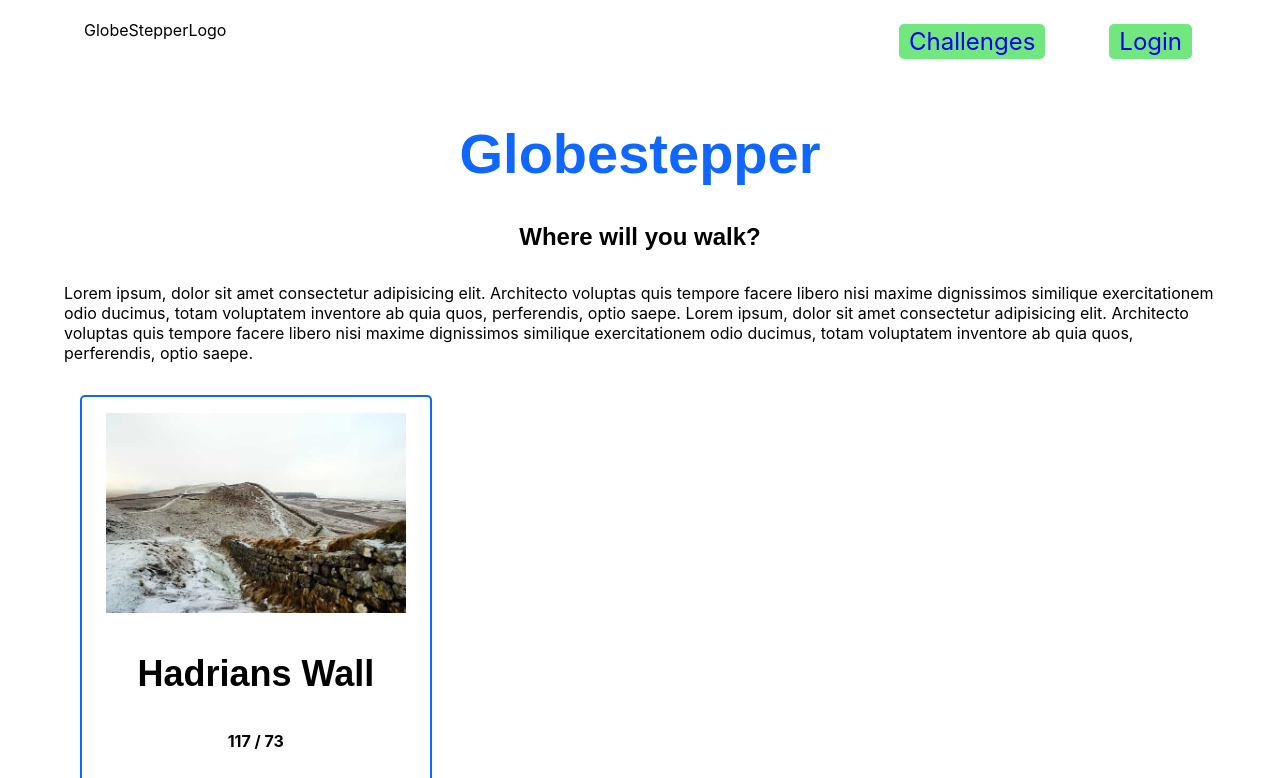
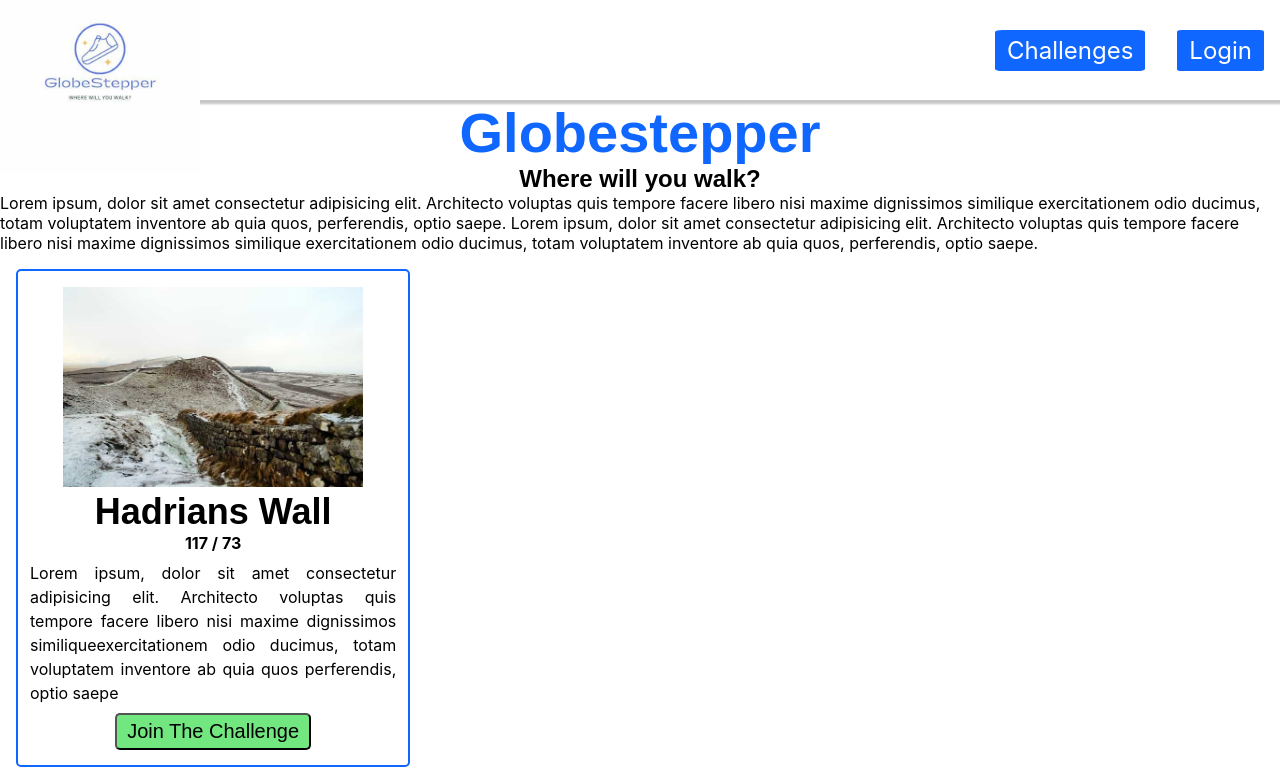
Before and after one commit to CarlaSlattery/Globe-Stepper, a React (Create React App) app: page / in a window 1280 px wide. Shown: the top 778 px of the page. Built offline with nearby package versions, Linux system fonts and the light colour scheme; a web font is replaced by a local one.

Commit message:
restructured navbar, logo added

```diff
--- a/src/components/RootLayout.jsx
+++ b/src/components/RootLayout.jsx
@@ -2,20 +2,24 @@ import React from "react";
 // eslint-disable-next-line import/no-extraneous-dependencies
 import { NavLink, Outlet } from "react-router-dom";
 
+import globeStepper from "../assets/GlobeStepper.jpg";
+
 function RootLayout() {
   return (
     <div className="app-root-layout">
-      <header>
-        <nav>
-          <span className="logo">GlobeStepperLogo</span>
-          <NavLink to="/" activeClassName="active">
-            Challenges
-          </NavLink>
-          <NavLink to="login" activeClassName="active">
-            Login
-          </NavLink>
-        </nav>
-      </header>
+      <nav className="navigation">
+        <img className="navbar-logo" src={globeStepper} alt="logo" />
+        <div className="navigation-menu">
+          <ul>
+            <li>
+              <NavLink to="/">Challenges</NavLink>
+            </li>
+            <li>
+              <NavLink to="login">Login</NavLink>
+            </li>
+          </ul>
+        </div>
+      </nav>
       <main>
         <Outlet />
       </main>
--- a/src/styles/App.css
+++ b/src/styles/App.css
@@ -7,7 +7,7 @@
 
 body {
   display: grid;
-  max-width: 90%;
+
   margin: 0 auto;
 }
 
--- a/src/styles/index.css
+++ b/src/styles/index.css
@@ -1,13 +1,19 @@
+* {
+  box-sizing: border-box;
+  margin: 0;
+  padding: 0;
+}
+
 body {
   margin: 0;
-  font-family: -apple-system, BlinkMacSystemFont, 'Segoe UI', 'Roboto', 'Oxygen',
-    'Ubuntu', 'Cantarell', 'Fira Sans', 'Droid Sans', 'Helvetica Neue',
+  font-family: -apple-system, BlinkMacSystemFont, "Segoe UI", "Roboto", "Oxygen",
+    "Ubuntu", "Cantarell", "Fira Sans", "Droid Sans", "Helvetica Neue",
     sans-serif;
   -webkit-font-smoothing: antialiased;
   -moz-osx-font-smoothing: grayscale;
 }
 
 code {
-  font-family: source-code-pro, Menlo, Monaco, Consolas, 'Courier New',
+  font-family: source-code-pro, Menlo, Monaco, Consolas, "Courier New",
     monospace;
 }
--- a/src/styles/navbar-roots.css
+++ b/src/styles/navbar-roots.css
@@ -1,29 +1,50 @@
-nav {
+.navigation {
   display: flex;
-  gap: 16px;
-  justify-content: end;
-  margin: 0 auto;
+  position: relative;
+  align-items: center;
+  width: 100%;
+  height: 100px;
+  padding: 0.5rem 0rem;
+  /*background-color: lightgray;*/
+  box-shadow: 0 2px 2px 2px rgba(9, 9, 9, 0.23);
 }
 
-.logo {
+.navbar-logo {
   margin-right: auto;
-  padding: 20px;
+  margin-top: 3em;
+  padding: 0;
+  height: 200px;
 }
 
-nav a {
+.navigation-menu {
+  margin-left: auto;
+}
+
+.navigation-menu ul {
+  display: flex;
+  padding: 0;
+}
+
+.navigation-menu li {
+  list-style-type: none;
+  margin: 0 1rem;
+}
+
+.navigation-menu li a {
   text-decoration: none;
-  background-color: var(--primary-green);
-  margin: 1em;
-  padding: 3px 10px;
+  display: block;
+  background-color: var(--primary-blue);
+  color: white;
   font-size: 24px;
-  border-radius: 5px;
+  border-radius: 5%;
+  padding: 0.25em 0.5em;
 }
 
 nav a:hover,
 nav a:focus {
   cursor: pointer;
-  background-color: var(--primary-blue);
-  color: white;
+  background-color: var(--primary-green);
+  color: black;
 }
 
 /*not current working */
```
